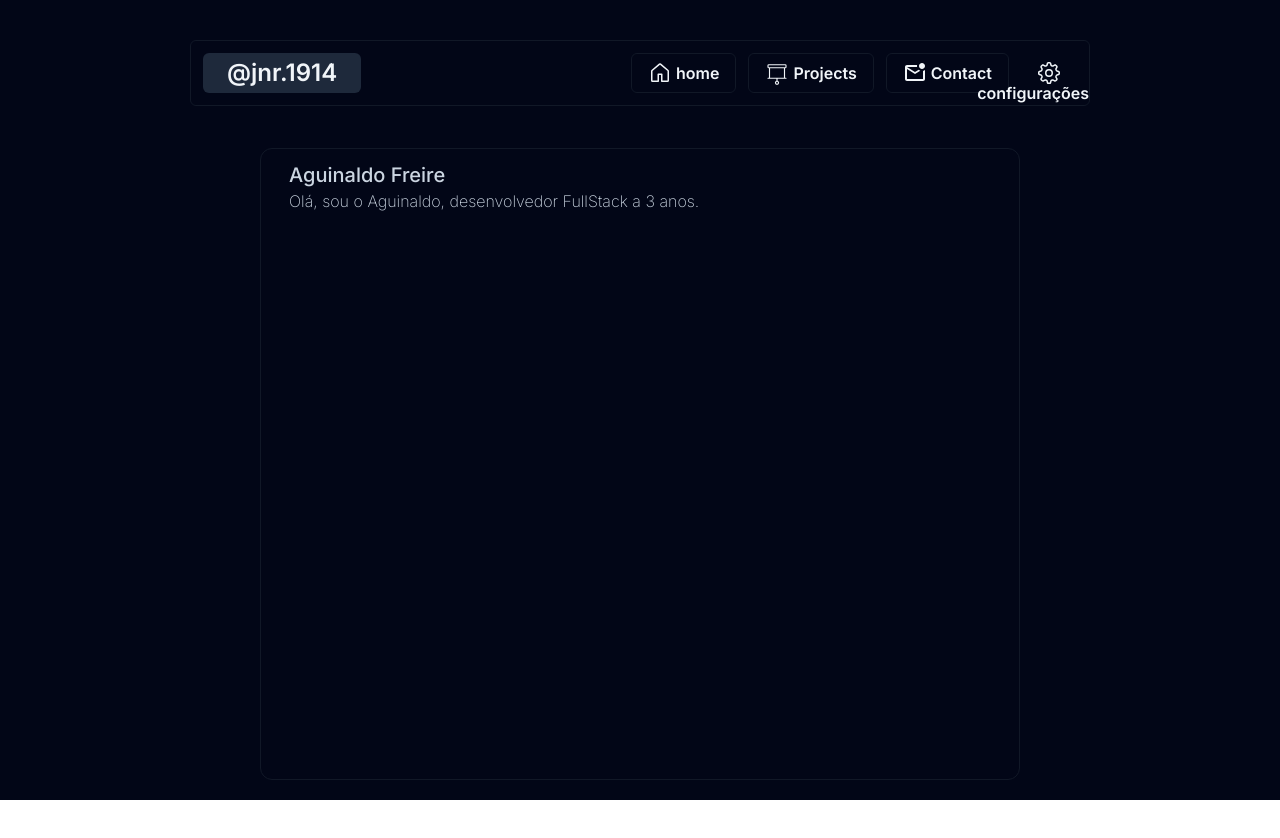
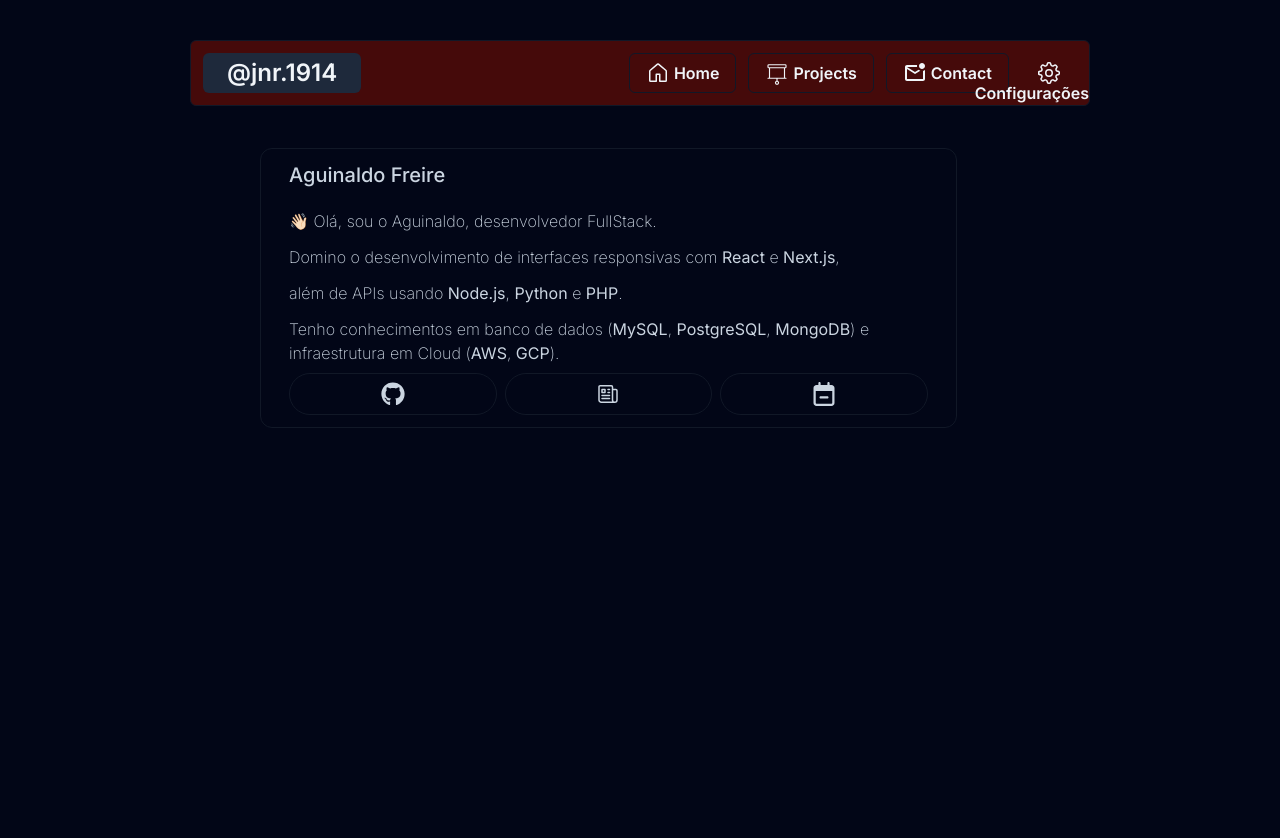
Before and after one commit to AguinaldoDs/AguinaldoFreire.ds, a Next.js app: page / in a window 1280 px wide. Both pictures are taken after a click on the element 1049 px from the left and 73 px from the top of the page. Shown: the top 838 px of the page. Before the commit the page ends 800 px from the top, so only its background shows below. Built offline with nearby package versions, Linux system fonts and the light colour scheme.

Commit message:
try again

```diff
--- a/app/page.tsx
+++ b/app/page.tsx
@@ -1,44 +1,38 @@
 'use client'
 
-//extern framer
+// Extern framer
 import { motion } from 'framer-motion'
 
-//native framer
+// Native framer
 import { useState } from 'react';
 
-
-
-// icons
+// Icons
 import { GoHome } from "react-icons/go";
 import { PiProjectorScreenLight } from "react-icons/pi";
-import { MdOutlineMarkEmailUnread } from "react-icons/md"
+import { MdOutlineMarkEmailUnread } from "react-icons/md";
 import { GoGear } from "react-icons/go";
-
+import { FaGithub } from "react-icons/fa";
+import { HiOutlineNewspaper } from "react-icons/hi2";
+import { FaRegCalendarMinus } from "react-icons/fa6";
 
 export default function Home() {
+  // States
+  const [language, setLanguage] = useState('en');
+  const [menu, setMenu] = useState(false);
 
-  // states
-  const [language, setLanguage] = useState('en')
-
-    //menu
-    const [menu,setMenu] = useState(false)
-    const handleSetMenu = () =>{
-          setMenu(!menu)
-          console.log(menu)
-    }
-
-
-
-
+  const handleSetMenu = () => {
+    setMenu(!menu);
+    console.log(menu);
+  };
 
   return (
-   <main className="flex w-dvw h-dvh justify-center
+    <main className="flex w-dvw h-[6000px] justify-center
                     bg-slate-950 text-slate-100 font-extralight">
       <title>Welcome!</title>
-    <div className="flex justify-center w-full max-w-[800px] bg-transparent py-5 px-5 select-none">
-
-      {/* primeiro componente superior com contact me */}
-     <div className="mt-5 fixed flex w-[90%] max-w-[900px]  h-max rounded-md p-3 border-0.1 border-gray-900 antialiased justify-between">
+      <div className="flex justify-center w-full max-w-[800px] py-5 px-5 select-none">
+        {/* Primeiro componente superior com contact me */}
+        <div className="mt-5 fixed flex w-[90%] max-w-[900px] h-max rounded-md p-3 border border-gray-900
+                        justify-between bg-red-950">
           <div className="flex justify-center items-center space-x-1 px-6 py-1 rounded-md
                           text-2xl bg-slate-800 font-semibold cursor-pointer ">
             @jnr.1914
@@ -46,47 +40,67 @@ export default function Home() {
 
           <div className="flex space-x-3 font-semibold text-1xl select-none">
             <div className="flex justify-center items-center space-x-1 border-0.1 border-gray-900 px-4 rounded-md
-                        cursor-pointer">
+                            cursor-pointer hover:bg-slate-900 transition">
               <GoHome className="h-6 w-6" />
-          <p>home</p>
+              <p>Home</p>
             </div>
 
             <div className="flex justify-center items-center space-x-1 border-0.1 border-gray-900 px-4 rounded-md
-        cursor-pointer">
-          <PiProjectorScreenLight className="h-6 w-6"/>
+                            cursor-pointer hover:bg-slate-900 transition">
+              <PiProjectorScreenLight className="h-6 w-6" />
               <p>Projects</p>
             </div>
 
             <div className="flex justify-center items-center space-x-1 border-0.1 border-gray-900 px-4 rounded-md
-        cursor-pointer">
+                            cursor-pointer hover:bg-slate-900 transition">
               <MdOutlineMarkEmailUnread className="h-6 w-6" />
               <p>Contact</p>
             </div>
 
-        <div className="flex justify-center items-center space-x-1  px-4 rounded-md
-                        cursor-pointer"
-             onClick={handleSetMenu}>
+            <div className="flex justify-center items-center space-x-1 px-4 rounded-md
+                            cursor-pointer" onClick={handleSetMenu}>
               <motion.div
-        whileTap={{ rotate: 90 }}>
+                animate={{ rotate: menu ? 90 : 0 }}
+                transition={{ duration: 0.5 }}>
                 <GoGear className="h-6 w-6" />
               </motion.div>
             </div>
 
-      {menu ?
+            {menu && (
               <div className='absolute right-0 bottom-0'>
-        configurações
-      </div> : null
-      }
-
+                Configurações
+              </div>
+            )}
           </div>
         </div>
 
+        <div className='flex'>
+          <div className="flex flex-col w-96 sm:w-11/12 h-max rounded-xl px-7 py-3 relative mt-32 border-0.1 border-gray-900 text-slate-300">
+            <h1 className="font-medium text-xl">Aguinaldo Freire</h1>
+            <div className="mt-5 space-y-3">
+              <p>👋🏻 Olá, sou o Aguinaldo, desenvolvedor FullStack.</p>
+              <p>Domino o desenvolvimento de interfaces responsivas com <strong>React</strong> e <strong>Next.js</strong>,</p>
+              <p>além de APIs usando <strong>Node.js</strong>, <strong>Python</strong> e <strong>PHP</strong>.</p>
+              <p>Tenho conhecimentos em banco de dados (<strong>MySQL</strong>, <strong>PostgreSQL</strong>, <strong>MongoDB</strong>) e infraestrutura em Cloud (<strong>AWS</strong>, <strong>GCP</strong>).</p>
+            </div>
 
-     <div className="flex flex-col w-full min-w-[200px] rounded-xl px-7 py-3 relative mt-32 border-0.1 border-gray-900
-                    text-slate-300">
-      <h1 className="font-medium text-xl">Aguinaldo Freire</h1>
-      <p>Olá, sou o Aguinaldo, desenvolvedor FullStack a 3 anos.</p>
-      <p></p>
+            <div className='flex w-full space-x-2 mt-2'>
+              <div className="flex w-full justify-center items-center space-x-1 border-0.1 border-gray-900 px-4
+              cursor-pointer p-2 rounded-full hover:bg-slate-900 transition">
+                <FaGithub className='w-6 h-6' />
+              </div>
+
+              <div className="flex w-full justify-center items-center space-x-1 border-0.1 border-gray-900 px-4
+              cursor-pointer p-2 rounded-full hover:bg-slate-900 transition">
+                <HiOutlineNewspaper className='w-6 h-6' />
+              </div>
+
+              <div className="flex w-full justify-center items-center space-x-1 border-0.1 border-gray-900 px-4
+              cursor-pointer p-2 rounded-full hover:bg-slate-900 transition">
+                <FaRegCalendarMinus className='w-6 h-6' />
+              </div>
+            </div>
+          </div>
         </div>
       </div>
     </main>
```
Lines whose indentation alone changed are shown as unchanged.
